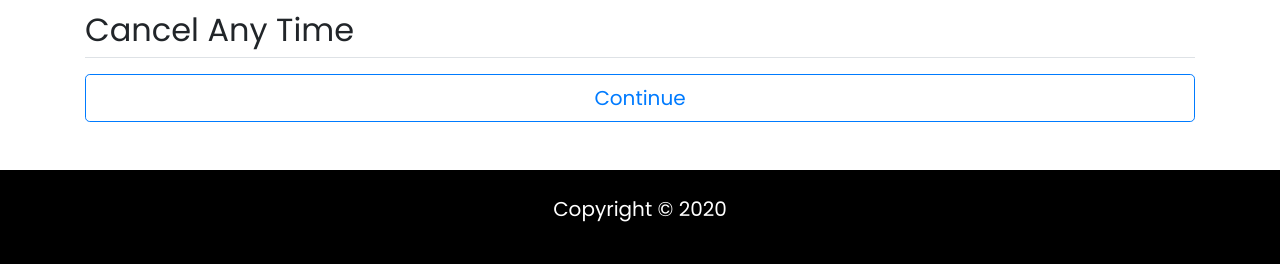
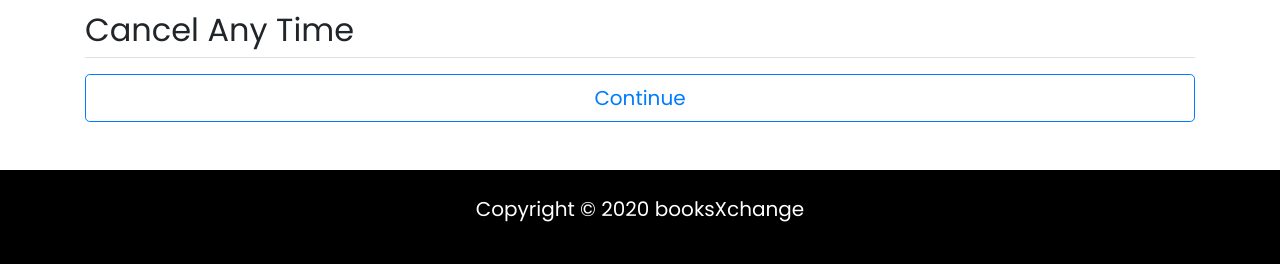
Before and after one commit to faridmumtaz/booksXchange, a PHP site: page / in a window 1280 px wide. Shown: the part 2471-2735 px from the top of the page. Run offline with PHP 8.4, Linux system fonts and the light colour scheme; some libraries are stand-ins or nearby versions.

Commit message:
project name added in footer.

```diff
--- a/index.php
+++ b/index.php
@@ -205,7 +205,7 @@
             <div class="row text-center">
                 <div class="col-md-6 mx-auto">
                     <p class="lead">
-                        Copyright &copy; <span id="year"></span>
+                        Copyright &copy; <span id="year"></span> booksXchange
                     </p>
                 </div>
             </div>
```
